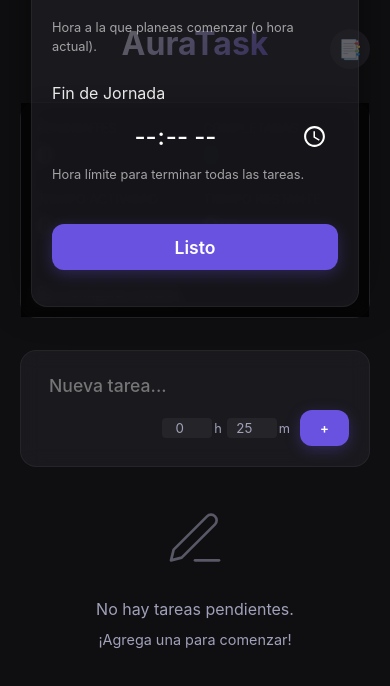
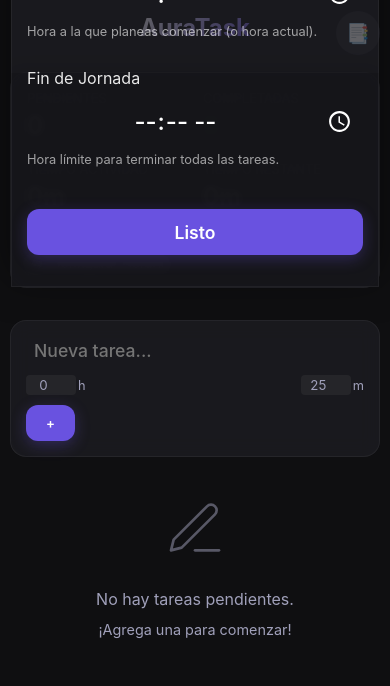
Before and after one commit to CarlosgRivas/Auratask, a React (Vite) app: page / in a window 390 px wide. Both pictures are taken after a click on the button "Configurar Horario". Shown: the top 686 px of the page. Built offline with nearby package versions, Linux system fonts and the light colour scheme.

Commit message:
feat: mobile responsiveness, skip tasks restore, and schedule modal

```diff
--- a/src/index.css
+++ b/src/index.css
@@ -321,3 +321,72 @@ input {
   padding: 40px;
   color: var(--text-muted);
 }
+
+/* Mobile Responsiveness */
+@media (max-width: 600px) {
+  #root {
+    padding: 10px;
+    gap: 16px;
+  }
+
+  h1 {
+    font-size: 1.5rem;
+  }
+
+  .glass-panel {
+    padding: 15px;
+  }
+
+  .btn-icon {
+    width: 44px; /* Larger touch target */
+    height: 44px;
+  }
+
+  .task-header {
+    flex-wrap: wrap;
+    gap: 10px;
+  }
+
+  .task-title {
+    font-size: 1rem;
+    width: 100%; /* Take full width on mobile for easier reading */
+    margin-bottom: 5px;
+  }
+
+  .controls {
+    width: 100%;
+    justify-content: flex-end; /* Align controls to right */
+    gap: 15px; /* More space between buttons */
+  }
+
+  .task-footer {
+    flex-direction: column;
+    align-items: flex-start !important;
+    gap: 10px;
+  }
+
+  .timer-display {
+    align-self: flex-start;
+  }
+
+  .time-editor {
+    width: 100%;
+    justify-content: space-between;
+  }
+
+  .modal-content {
+    max-height: 85vh; /* Ensure modal fits on small screens with browser bars workflow */
+    margin: 0;
+    width: 100%;
+    border-radius: var(--radius-lg) var(--radius-lg) 0 0; /* Sheet look */
+  }
+
+  .modal-overlay {
+    align-items: flex-end; /* Bottom sheet on mobile */
+  }
+
+  .stat-card {
+      /* Ensure stats don't get too squashed */
+      min-width: 45%;
+  }
+}
```
